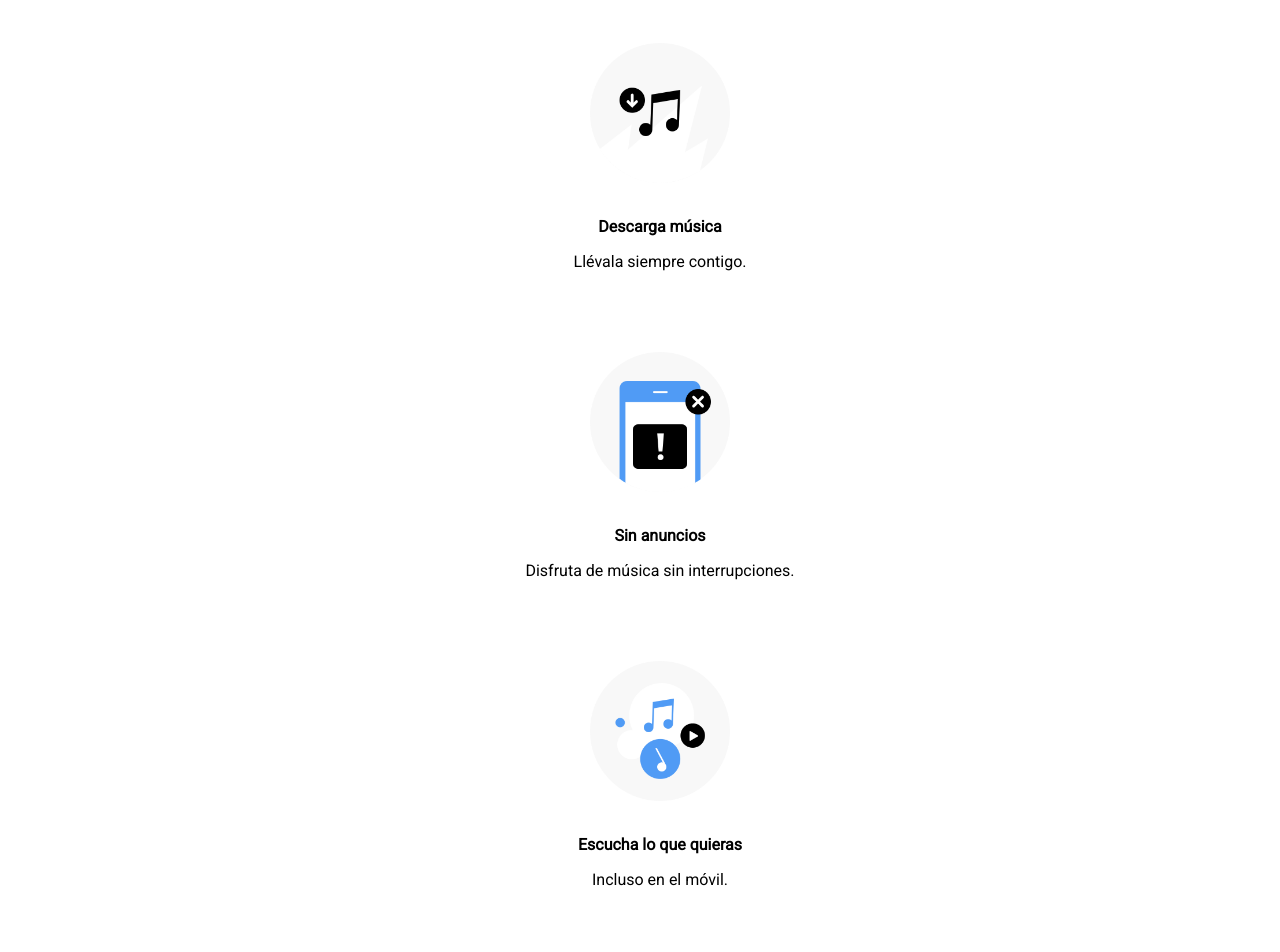
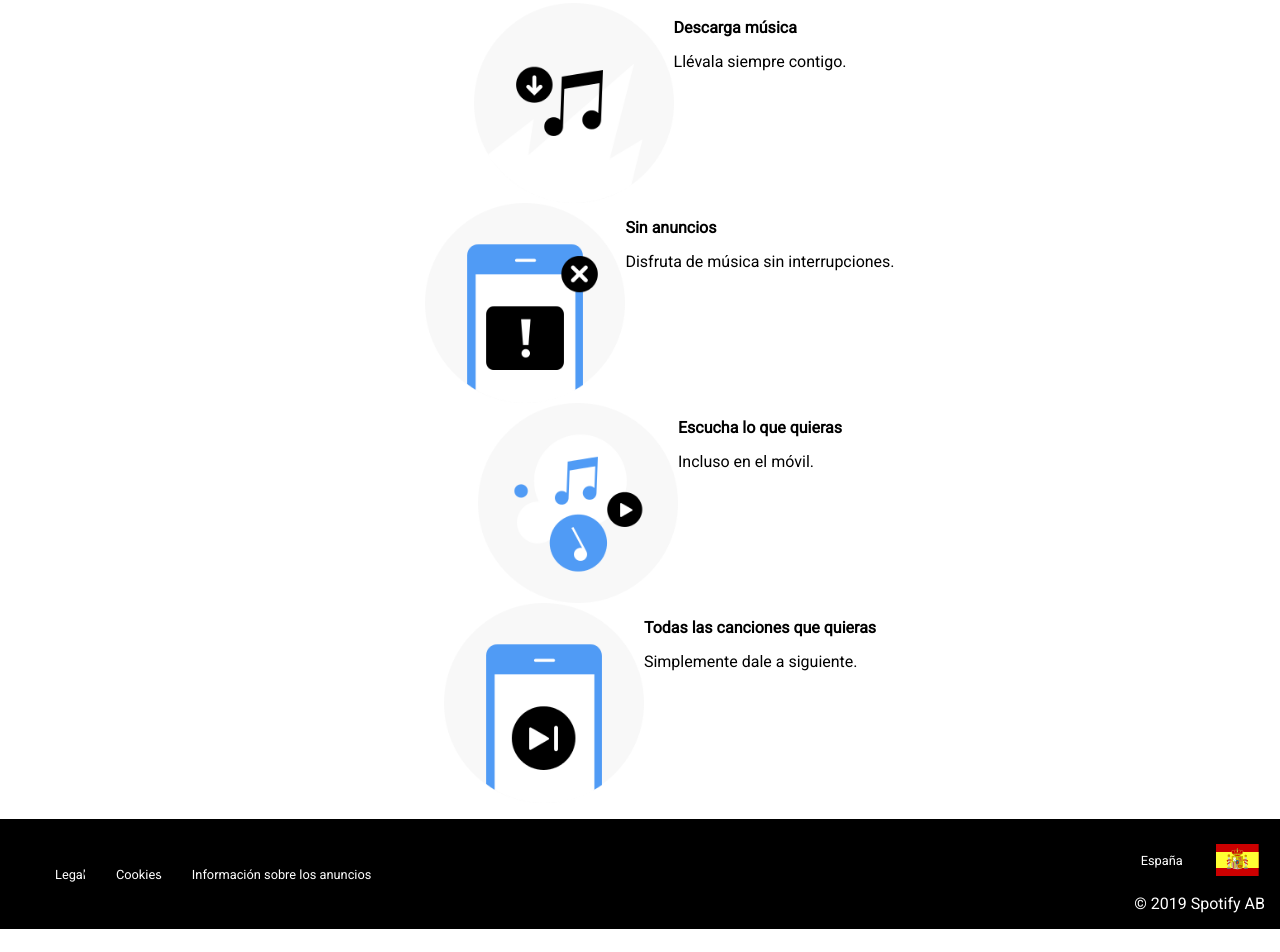
Before and after one commit to Adalab/promo-p-module-1-pair-5-spotify, a plain HTML site: page index.html in a window 1280 px wide. Shown: the part 405-1357 px from the top of the page. After the commit the page ends 1334 px from the top, so only its background shows below. Drawn offline with nearby package versions, Linux system fonts and the light colour scheme.

Commit message:
changes list-premium

```diff
--- a/index.html
+++ b/index.html
@@ -90,29 +90,37 @@
         <ul class="list-premium">
           <li class="reasons-premium">
             <img class="images-premium" src="images/benefit-1.png" />
+            <div>
               <p><strong>Descarga música</strong></p>
               <p>Llévala siempre contigo.</p>
+            </div>
           </li>
           <li class="reasons-premium">
             <img class="images-premium" src="./images/benefit-2.png" />
+            <div>
               <p><strong>Sin anuncios</strong></p>
               <p>Disfruta de música sin interrupciones.</p>
+            </div>
           </li>
           <li class="reasons-premium">
             <img class="images-premium" src="./images/benefit-3.png" />
+            <div>
               <p><strong>Escucha lo que quieras</strong></p>
               <p>Incluso en el móvil.</p>
+            </div>
           </li>
           <li class="reasons-premium">
             <img class="images-premium" src="./images/benefit-4.png" />
+            <div>
               <p><strong>Todas las canciones que quieras</strong></p>
               <p>Simplemente dale a siguiente.</p>
+            </div>
           </li>
         </ul>
       </section>
     </main>
     <footer class="my-container-footer">
-      <nav id="footer-menu">
+      <div>
         <ul class="footer-menu">
           <li>
             <a class="links-footer" href="#"><small>Legal</small></a>
@@ -120,14 +128,14 @@
           <li>
             <a class="links-footer" href="#"><small>Cookies</small></a>
           </li>
-
           <li>
             <a class="links-footer" href="#"
               ><small>Información sobre los anuncios</small></a
             >
           </li>
         </ul>
-      </nav>
+      </div>
+
       <div class="container-right">
         <div class="shield">
           <p><small>España</small></p>
--- a/styles/main.css
+++ b/styles/main.css
@@ -63,27 +63,25 @@
 
 .my-container-2 {
   justify-content: center;
-  text-align: center;
+  align-items: center;
 }
 
 .list-premium {
   display: flex;
   flex-direction: column;
+  align-items: center;
   justify-content: center;
-  text-align: center;
 }
 
 .reasons-premium {
+  display: flex;
   box-sizing: border-box;
   list-style: none;
-  padding: 25px;
 }
 
 .images-premium {
   box-sizing: border-box;
-  justify-items: flex-start;
   width: 200px;
-  padding: 15px 30px;
 }
 
 .my-container-footer {
@@ -95,15 +93,17 @@
 
 .footer-menu {
   display: flex;
-  justify-content: space-between;
+  flex-wrap: wrap;
+  flex-direction: row;
+  justify-content: flex-start;
   align-items: center;
 }
 .links-footer {
+  display: inline-block;
   color: var(--secondary-text);
   text-decoration: none;
-  justify-content: space-between;
-  align-items: center;
   padding: 15px;
+  margin: 15px 0;
 }
 
 .container-right {
```
Lines whose indentation alone changed are shown as unchanged.
